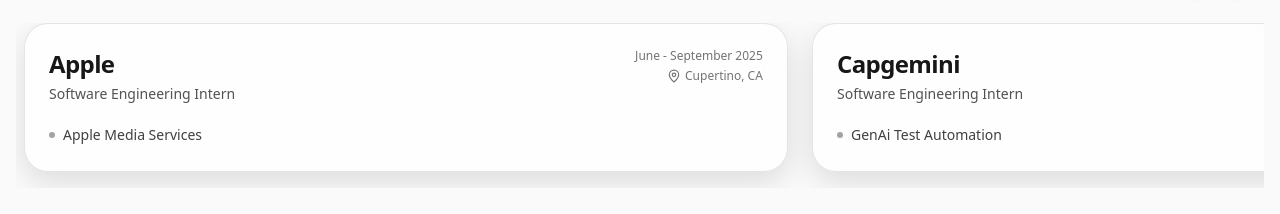
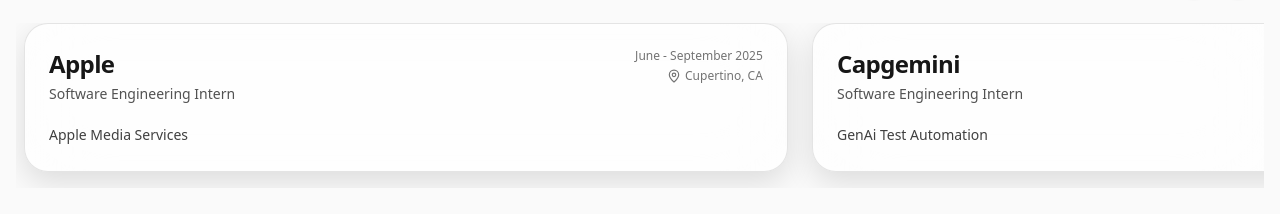
Before and after one commit to SilverXer0/personal_website, a Next.js app: page / in a window 1280 px wide. Shown: the part 1902-2116 px from the top of the page. Built offline with nearby package versions, Linux system fonts and the light colour scheme.

Commit message:
more fix

```diff
--- a/app/page.tsx
+++ b/app/page.tsx
@@ -1057,14 +1057,9 @@
                     </div>
 
                     {job.bullets?.length ? (
-                      <ul className="mt-5 space-y-2 text-sm leading-relaxed text-neutral-700 dark:text-neutral-300">
-                        {job.bullets.map((b) => (
-                          <li key={b} className="flex gap-2">
-                            <span className="mt-2 h-1.5 w-1.5 shrink-0 rounded-full bg-neutral-400 dark:bg-neutral-500" />
-                            <span>{b}</span>
-                          </li>
-                        ))}
-                      </ul>
+                      <p className="mt-5 text-sm leading-relaxed text-neutral-700 dark:text-neutral-300">
+                        {job.bullets.join(", ")}
+                      </p>
                     ) : null}
                   </motion.div>
                 ))}
```
